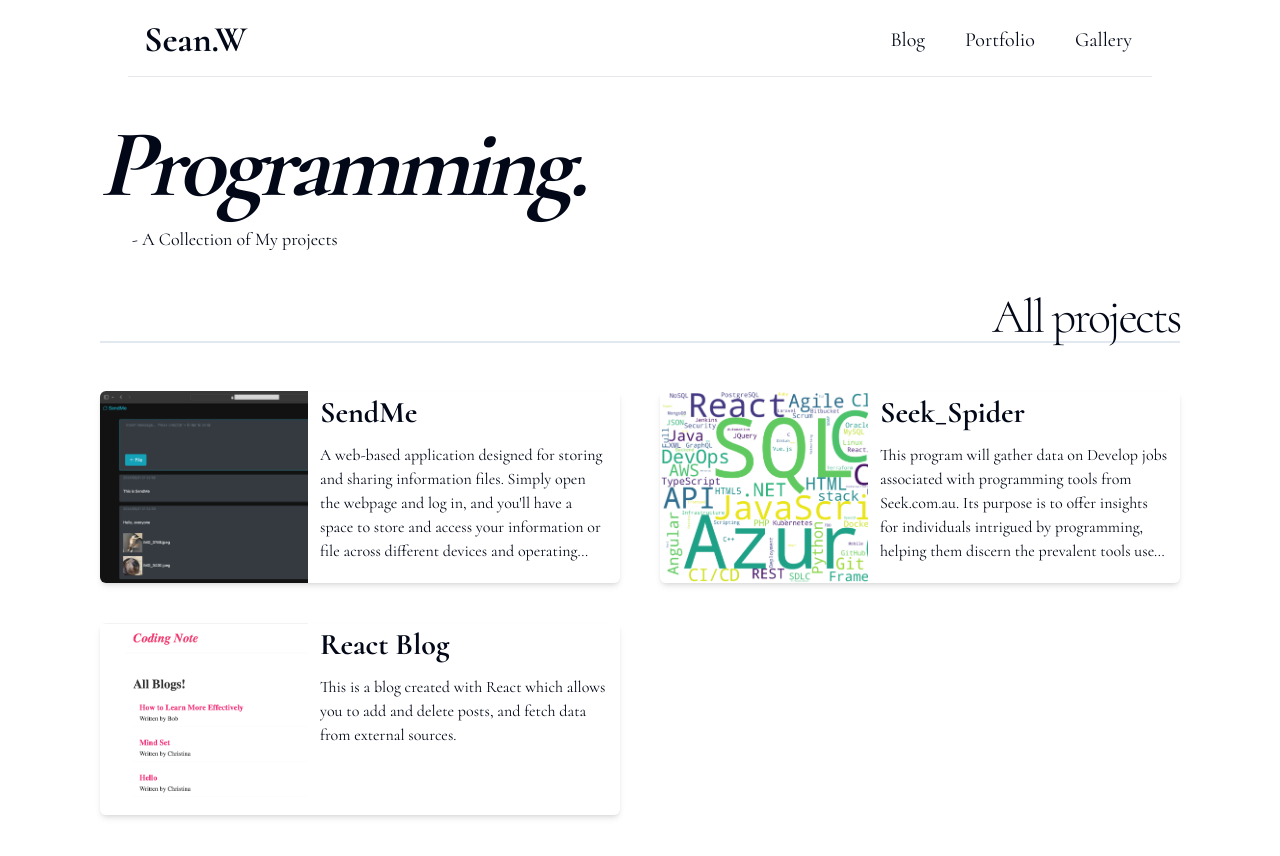
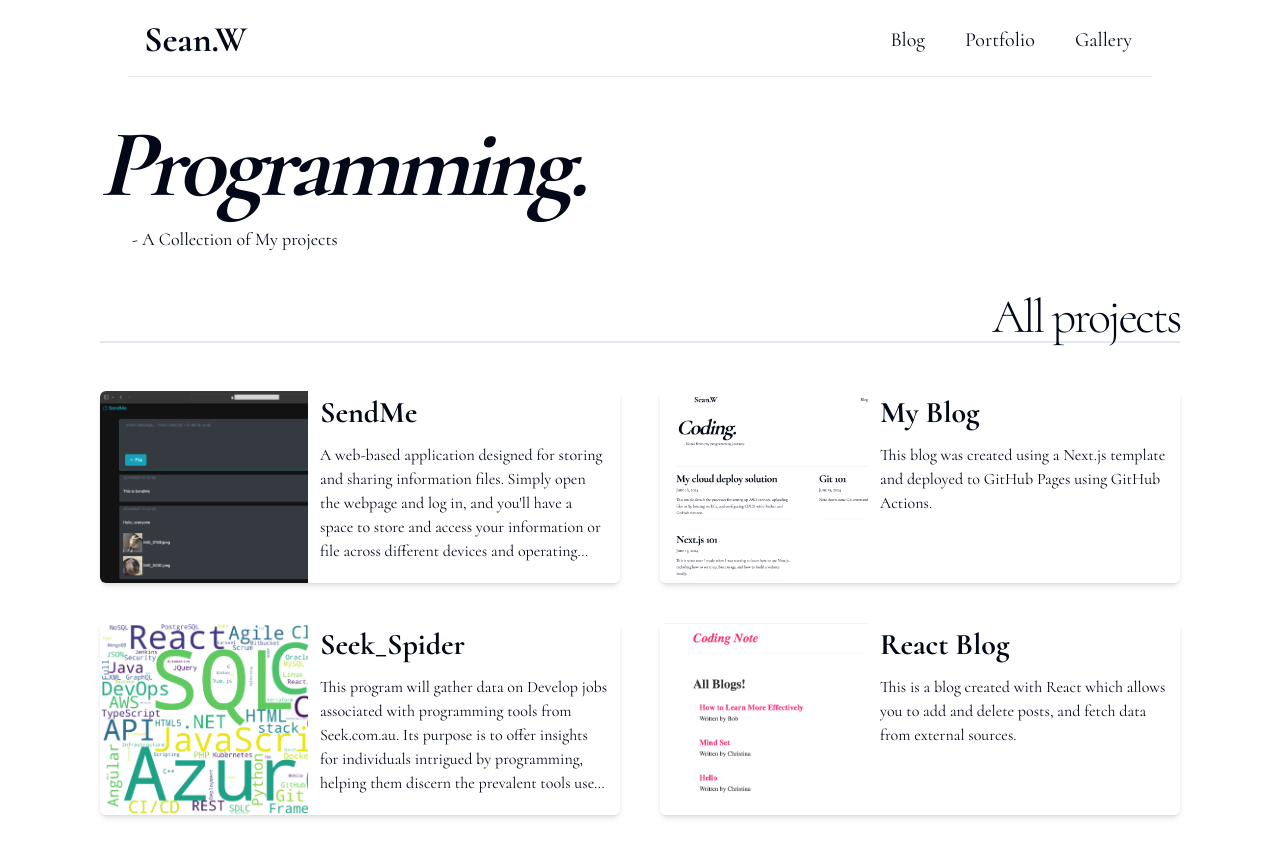
Before and after one commit to whsiaor/whsiaor.github.io, a Next.js app: page /portfolio in a window 1280 px wide. Shown: the top 856 px of the page. Built offline with nearby package versions, Linux system fonts and the light colour scheme.

Commit message:
updateREADME

```diff
--- a/src/app/_components/img-card.tsx
+++ b/src/app/_components/img-card.tsx
@@ -1,7 +1,6 @@
 import addBlurredImgUrls from '@/lib/getBase64'
 
 import Image from "next/image";
-import { rgbDataURL } from '@/lib/tools'
 import {getImgNames} from '@/lib/api'
 
 export default async function ImgCards() {
@@ -21,7 +20,7 @@ const imagesWithBlur = await addBlurredImgUrls(imgFiles.map(img => ({ src: img }
             height={0}
             placeholder="blur"
             blurDataURL={img.base64}
-            className="rounded-xl  group-hover:opacity-75 shadow group-hover:shadow-lg"
+            className="rounded-xl group-hover:opacity-75 shadow group-hover:shadow-lg"
             unoptimized
           />
         </div>
--- a/src/app/_components/post-preview.tsx
+++ b/src/app/_components/post-preview.tsx
@@ -16,19 +16,15 @@ export function PostPreview({
 }: Props) {
   return (
     <div>
-      {/* <div className="mb-5">
-        <CoverImage slug={slug} title={title} src={coverImage} />
-      </div> */}
       <h3 className="text-3xl sm:text-5xl mb-3 leading-tight font-bold tracking-tight border-left">
         <Link href={`/posts/${slug}`} className="hover:underline underline-offset-4 hover:text-pink-600">
           {title}
         </Link>
       </h3>
-      <div className="text-lg mb-4">
+      <div className="text-xl mb-4">
         <DateFormatter dateString={date} />
       </div>
-      <p className="text-2xl leading-relaxed mb-4">{excerpt}</p>
-      {/* <Avatar name={author.name} picture={author.picture} /> */}
+      <p className="text-lg leading-relaxed mb-4">{excerpt}</p>
     </div>
   );
 }
--- a/src/app/_components/projects.tsx
+++ b/src/app/_components/projects.tsx
@@ -10,6 +10,15 @@ export default function Projects() {
             src="/portfolio/sendMe.png"
             title="SendMe"
             desc="A web-based application designed for storing and sharing information files. Simply open the webpage and log in, and you'll have a space to store and access your information or file across different devices and operating systems."
+          />
+        </a>
+        <a href="https://github.com/whsiaor/whsiaor.github.io">
+          <ProjectCard
+            alt="My Blog"
+            src="/portfolio/blog.png"
+            title="My Blog"
+            desc="
+This blog was created using a Next.js template and deployed to GitHub Pages using GitHub Actions."
           />
         </a>
         <a href="https://github.com/whsiaor/Seek_Spider">
```
Also changed, not shown: src/app/gallery/page.tsx (+9 -6 lines), public/portfolio/blog.png (added), 1 other file (tests, documents, lock files or other folders).
